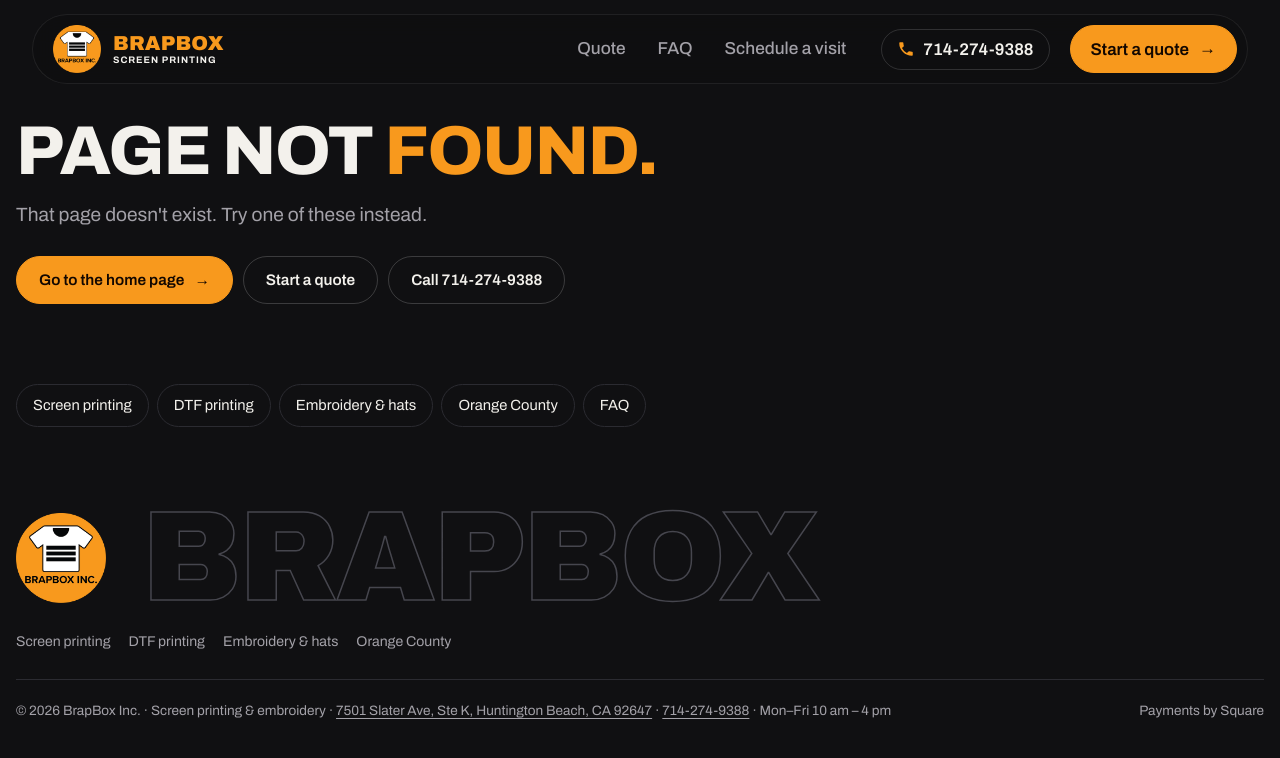
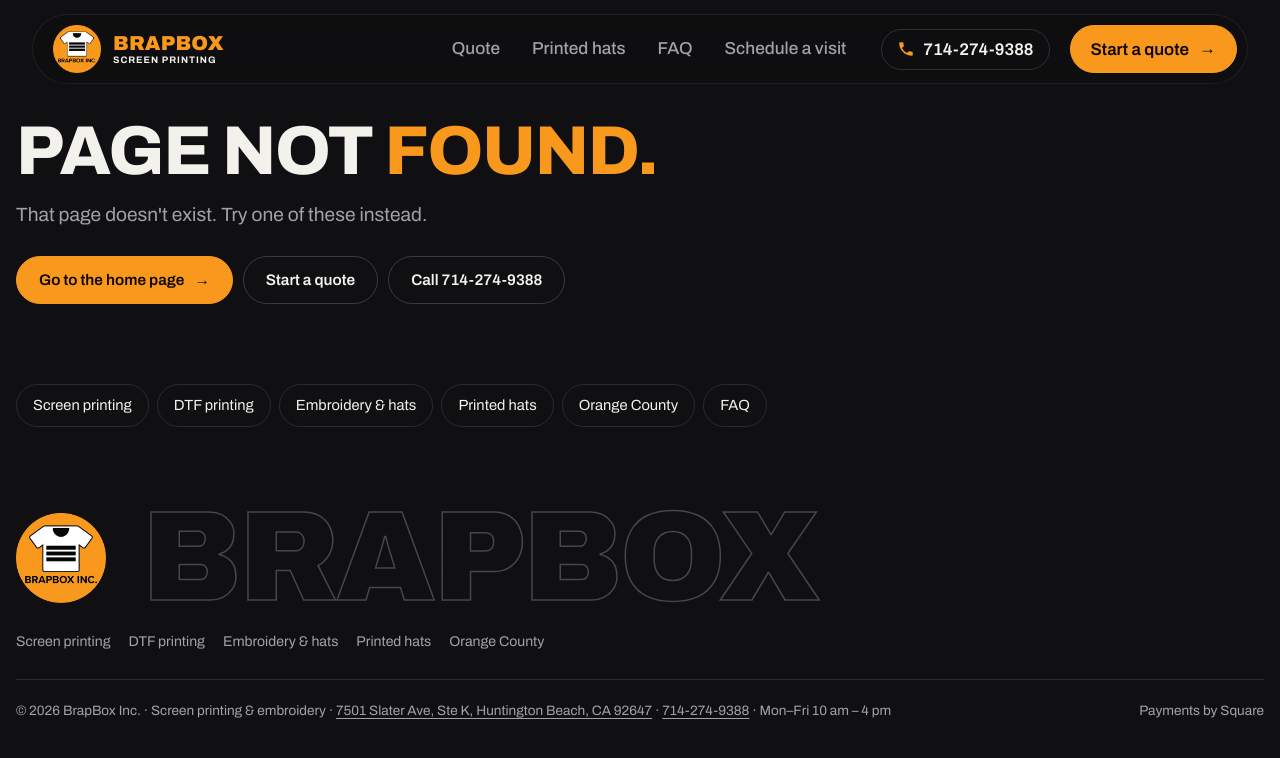
Before and after one commit to brapboxtshirt/brapbox-site, a plain HTML site: page 404.html in a window 1280 px wide. Drawn offline with Linux system fonts and the light colour scheme.

Commit message:
Add files via upload

```diff
--- a/404.html
+++ b/404.html
@@ -14,21 +14,21 @@
 <link rel="stylesheet" href="/assets/pages.css">
 <div class="nav"><div class="wrap"><div class="bar">
   <a class="logo" href="/" aria-label="BrapBox Inc. home"><img class="logo-img" src="/p/logo.png" alt="" width="40" height="40"><span class="logo-t"><b>BrapBox</b><small>Screen printing</small></span></a>
-  <nav class="links" aria-label="Main"><a href="/#studio">Quote</a><a href="/#faq">FAQ</a><a href="/#visit-us">Schedule a visit</a></nav>
+  <nav class="links" aria-label="Main"><a href="/#studio">Quote</a><a href="/printed-hats/">Printed hats</a><a href="/#faq">FAQ</a><a href="/#visit-us">Schedule a visit</a></nav>
   <a class="navtel" href="tel:+17142749388" aria-label="Call BrapBox at 714-274-9388"><svg viewBox="0 0 24 24" aria-hidden="true"><path d="M6.6 10.8a15.1 15.1 0 0 0 6.6 6.6l2.2-2.2a1 1 0 0 1 1-.25 11.4 11.4 0 0 0 3.6.57 1 1 0 0 1 1 1V20a1 1 0 0 1-1 1A17 17 0 0 1 3 4a1 1 0 0 1 1-1h3.5a1 1 0 0 1 1 1c0 1.25.2 2.45.57 3.57a1 1 0 0 1-.25 1z"/></svg><span>714-274-9388</span></a>
   <a class="btn hot sm" href="/#studio">Start a quote <span class="ar">→</span></a>
   <button type="button" class="menu-btn" id="menuBtn" aria-expanded="false" aria-controls="mnav" aria-label="Open menu"><i></i><i></i></button>
 </div>
-<nav class="mnav" id="mnav" aria-label="Main" hidden><a href="/">Home</a><a href="/#studio">Quote</a><a href="/#faq">FAQ</a><a href="/#visit-us">Schedule a visit</a><a class="mnav-tel" href="tel:+17142749388">Call 714-274-9388</a></nav>
+<nav class="mnav" id="mnav" aria-label="Main" hidden><a href="/">Home</a><a href="/#studio">Quote</a><a href="/printed-hats/">Printed hats</a><a href="/#faq">FAQ</a><a href="/#visit-us">Schedule a visit</a><a class="mnav-tel" href="tel:+17142749388">Call 714-274-9388</a></nav>
 </div></div>
 <main class="svc"><div class="wrap">
 <h1>Page not <em>found.</em></h1>
 <p class="lead">That page doesn't exist. Try one of these instead.</p>
 <div class="ctas"><a class="btn hot" href="/">Go to the home page <span class="ar">→</span></a><a class="btn" href="/#studio">Start a quote</a><a class="btn" href="tel:+17142749388">Call 714-274-9388</a></div>
-<section class="blk"><div class="more"><a href="/screen-printing/">Screen printing</a><a href="/dtf-printing/">DTF printing</a><a href="/embroidery/">Embroidery &amp; hats</a><a href="/orange-county/">Orange County</a><a href="/#faq">FAQ</a></div></section>
+<section class="blk"><div class="more"><a href="/screen-printing/">Screen printing</a><a href="/dtf-printing/">DTF printing</a><a href="/embroidery/">Embroidery &amp; hats</a><a href="/printed-hats/">Printed hats</a><a href="/orange-county/">Orange County</a><a href="/#faq">FAQ</a></div></section>
 </div></main>
 <footer><div class="wrap"><div class="foot-brand"><img src="/p/logo.png" alt="BrapBox Inc. logo" width="120" height="120" loading="lazy"><div class="mega-wrap"><div class="mega" aria-hidden="true">BrapBox</div></div></div>
-<nav class="foot-links" aria-label="Services"><a href="/screen-printing/">Screen printing</a><a href="/dtf-printing/">DTF printing</a><a href="/embroidery/">Embroidery &amp; hats</a><a href="/orange-county/">Orange County</a></nav>
+<nav class="foot-links" aria-label="Services"><a href="/screen-printing/">Screen printing</a><a href="/dtf-printing/">DTF printing</a><a href="/embroidery/">Embroidery &amp; hats</a><a href="/printed-hats/">Printed hats</a><a href="/orange-county/">Orange County</a></nav>
 <div class="foot"><span>© 2026 BrapBox Inc. · Screen printing &amp; embroidery · <a href="/#visit-us" class="footvisit">7501 Slater Ave, Ste K, Huntington Beach, CA 92647</a> · <a href="tel:+17142749388" class="footvisit">714-274-9388</a> · Mon–Fri 10 am – 4 pm</span><span>Payments by Square</span></div></div></footer>
 <script>
 (()=>{const b=document.getElementById("menuBtn"),m=document.getElementById("mnav");
--- a/sitemap.xml
+++ b/sitemap.xml
@@ -11,6 +11,7 @@
   <url><loc>https://www.brapboxscreenprinting.com/embroidery/</loc><lastmod>2026-11-13</lastmod>
     <image:image><image:loc>https://www.brapboxscreenprinting.com/p/1125.jpg</image:loc></image:image>
   </url>
+  <url><loc>https://www.brapboxscreenprinting.com/printed-hats/</loc><lastmod>2026-11-16</lastmod></url>
   <url><loc>https://www.brapboxscreenprinting.com/orange-county/</loc><lastmod>2026-11-13</lastmod>
     <image:image><image:loc>https://www.brapboxscreenprinting.com/p/1090.jpg</image:loc></image:image>
   </url>
```
Also changed, not shown: index.html (+3 -3 lines).
